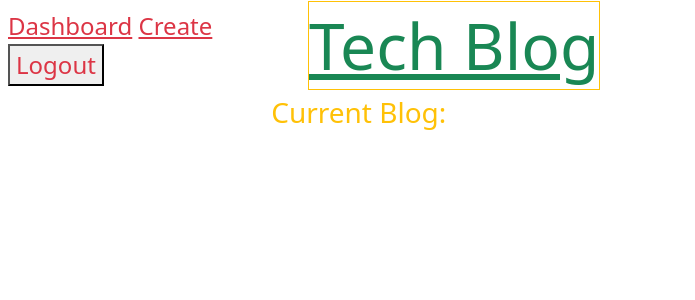
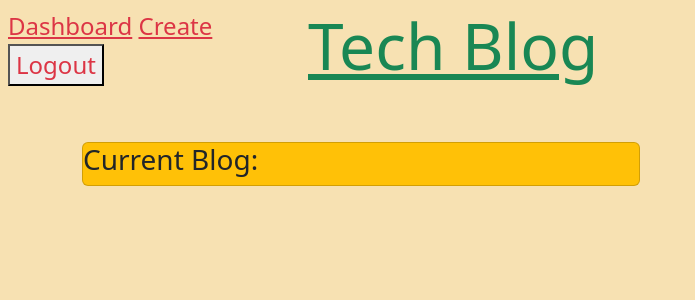
Before and after one commit to marbfree/Tech-Blog, a Node server app: page /dashboard in a window 1280 px wide. Shown: the top 300 px of the page, without its empty margins (0-695 px from the left). Run offline with Node 20, Linux system fonts and the light colour scheme; a user stored in the database is signed in; data that the repository does not hold is empty; some libraries are stand-ins or nearby versions.

Commit message:
added more style

```diff
--- a/public/css/style.css
+++ b/public/css/style.css
@@ -1,3 +1,8 @@
+body {
+    background-color: rgb(247, 225, 178);
+
+}
+
 h1 {
     text-align: center;
     font-size: 4em;
--- a/views/blog.handlebars
+++ b/views/blog.handlebars
@@ -1,4 +1,4 @@
-<div class="text-center">
+<div class="text-center mt-5">
   <h2>{{title}}</h2>
   <p>{{content}}</p>
   <p>Created by {{user.name}} on {{format_date date_created}}</p>
--- a/views/dashboard.handlebars
+++ b/views/dashboard.handlebars
@@ -1,11 +1,11 @@
   {{!-- {{#if blog.length}} --}}
-  <div class="col-md-6 blog-list mt-5">
+  <div class="col-md-6 blog-list mt-5 card bg-warning">
     <h3>Current Blog:</h3>
 
     {{#each blogs as |blog|}}
     <div class="row mb-2">
-      <div class="col-md-8">
-        <h4><a href="/blog/{{blog.id}}">{{blog.title}}</a></h4>
+      <div class="col-md-8 d-flex justify-content-center">
+        <h4><a class="text-success" href="/blog/{{blog.id}}">{{blog.title}}</a></h4>
       </div>
       <div class="col-md-4">
         <button class="btn btn-sm btn-danger" data-id="{{blog.id}}">DELETE</button>
--- a/views/homepage.handlebars
+++ b/views/homepage.handlebars
@@ -1,7 +1,7 @@
 <!-- Loop over each object in the blog array -->
 {{#each blogs as |blog| }}
-<div class="column mb-4 blog p-2 ">
-  <div class="col-md-5 mt-5">
+<div class="column mb-4 blog p-2 mt-5">
+  <div class="col-md-12">
     <h2>
       <a class="d-flex justify-content-center text-success" href="/blog/{{blog.id}}">{{blog.title}}</a>
     </h2>
--- a/views/layouts/main.handlebars
+++ b/views/layouts/main.handlebars
@@ -10,17 +10,17 @@
 </head>
 
 <body>
-  <div class="d-flex justify-content-start text-warning">
+  <div class="text-warning">
     <header class="p-2">
       <h1>
-        <a class="text-success border border-warning" href="/">Tech Blog</a>
+        <a class="text-success" href="/">Tech Blog</a>
       </h1>
       <nav>
         <!-- Conditionally render login or logout links -->
         {{#if logged_in}}
         <a class="text-danger" href="/dashboard">Dashboard</a>
         <a class="text-danger" href="/profile">Create</a>
-        <button class="no-button text-danger" id="logout">Logout</button>
+        <button class="no-button text-danger d-flex justify-content-end" id="logout">Logout</button>
         {{else}}
         <a class="text-danger" href="/login">Login</a>
         {{/if}}
--- a/views/profile.handlebars
+++ b/views/profile.handlebars
@@ -1,10 +1,10 @@
-<div class="row">
+<div class="col-md-12 d-flex justify-content-center">
   <div class="col-auto mt-5">
     <h2>Welcome, {{name}}!</h2>
   </div>
 </div>
 
-<div class="row mt-4">
+<div class="row mt-4 col-md-6 d-flex justify-content-center card bg-warning">
   <div class="col-md-6">
     <h3>Create a New Blog:</h3>
 
```
